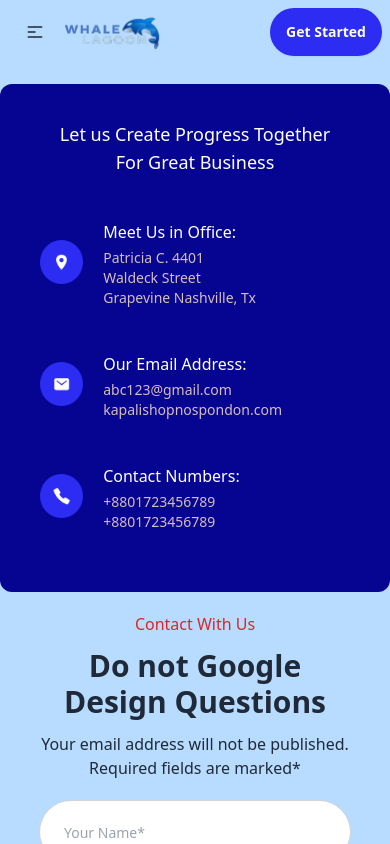
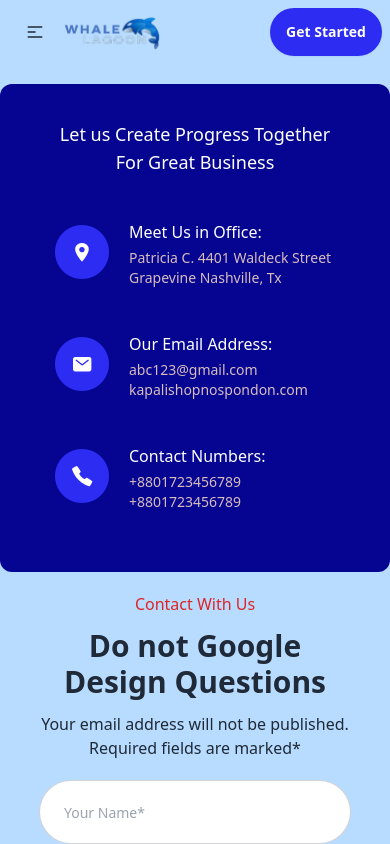
Before and after one commit to Shakib-Shajid/BitBinary-IT, a Next.js app: page /contact in a window 390 px wide. Shown: the top 844 px of the page. Built offline with nearby package versions, Linux system fonts and the light colour scheme.

Commit message:
contact page responsive view added

```diff
--- a/src/app/contact/page.js
+++ b/src/app/contact/page.js
@@ -9,20 +9,20 @@ const page = () => {
     return (
         <div>
 
-            <div className="flex gap-5 md:gap-20 flex-col md:flex-row">
+            <div className="flex gap-5 md:gap-20 flex-col lg:flex-row">
                 <div className="h-full bg-[#050591] rounded-xl text-white p-5 mt-5 md:mt-20">
                     <h2 className="text-lg md:text-4xl my-4 text-center">Let us Create Progress Together <br />
                         For Great Business</h2>
 
-                    <div className="my-5">
-                        <div className="flex gap-5 w-64 p-5 leading-loose items-center">
+                    <div className="my-5 flex flex-wrap lg:flex-col">
+                        <div className="flex gap-5 w-80 p-5 leading-loose items-center mx-auto lg:mx-0">
                             <Image src={loc} className="w-1/5 h-[75%]" alt="" />
                             <div className="text-left ">
                                 <h4 className=" text-bold">Meet Us in Office:</h4>
                                 <p className="text-sm text-[#D8BDBD]">Patricia C. 4401 Waldeck Street Grapevine Nashville, Tx</p>
                             </div>
                         </div>
-                        <div className="flex gap-5 w-64 p-5 leading-loose items-center">
+                        <div className="flex gap-5 w-80 p-5 leading-loose items-center mx-auto lg:mx-0">
                             <Image src={sms} className="w-1/5 h-[75%]" alt="" />
                             <div className="text-left ">
                                 <h4 className=" text-bold">Our Email Address:</h4>
@@ -30,7 +30,7 @@ const page = () => {
                                     kapalishopnospondon.com</p>
                             </div>
                         </div>
-                        <div className="flex gap-5 w-64 p-5 leading-loose items-center">
+                        <div className="flex gap-5 w-80 p-5 leading-loose items-center mx-auto lg:mx-0">
                             <Image src={call} className="w-1/5 h-[75%]" alt="" />
                             <div className="text-left ">
                                 <h4 className=" text-bold">Contact Numbers:</h4>
@@ -46,7 +46,7 @@ const page = () => {
                         Design Questions</h3>
                     <p className="md:my-2 lg:my-5 w-[80%] mx-auto text-center">Your email address will not be published. Required fields are marked* </p>
 
-                    <div className="my-5 md:my-10 w-[80%] md:w-full mx-auto space-y-2 md:space-y-0">
+                    <div className="my-5 md:my-10 w-[80%] md:w-[80%] lg:w-full mx-auto space-y-2 md:space-y-0">
                         <div className="flex gap-2 md:gap-4 lg:gap-9 flex-col lg:flex-row space-y-2 md:space-y-0 mb-3">
                             <input type="text" placeholder="Your Name*" className="input input-bordered w-full py-3 px-6 rounded-full text-sm h-16" required name="" id="" />
                             <input type="email" placeholder="Your Email*" className="input input-bordered w-full py-3 px-6 rounded-full text-sm h-16" required name="" id="" />
```
